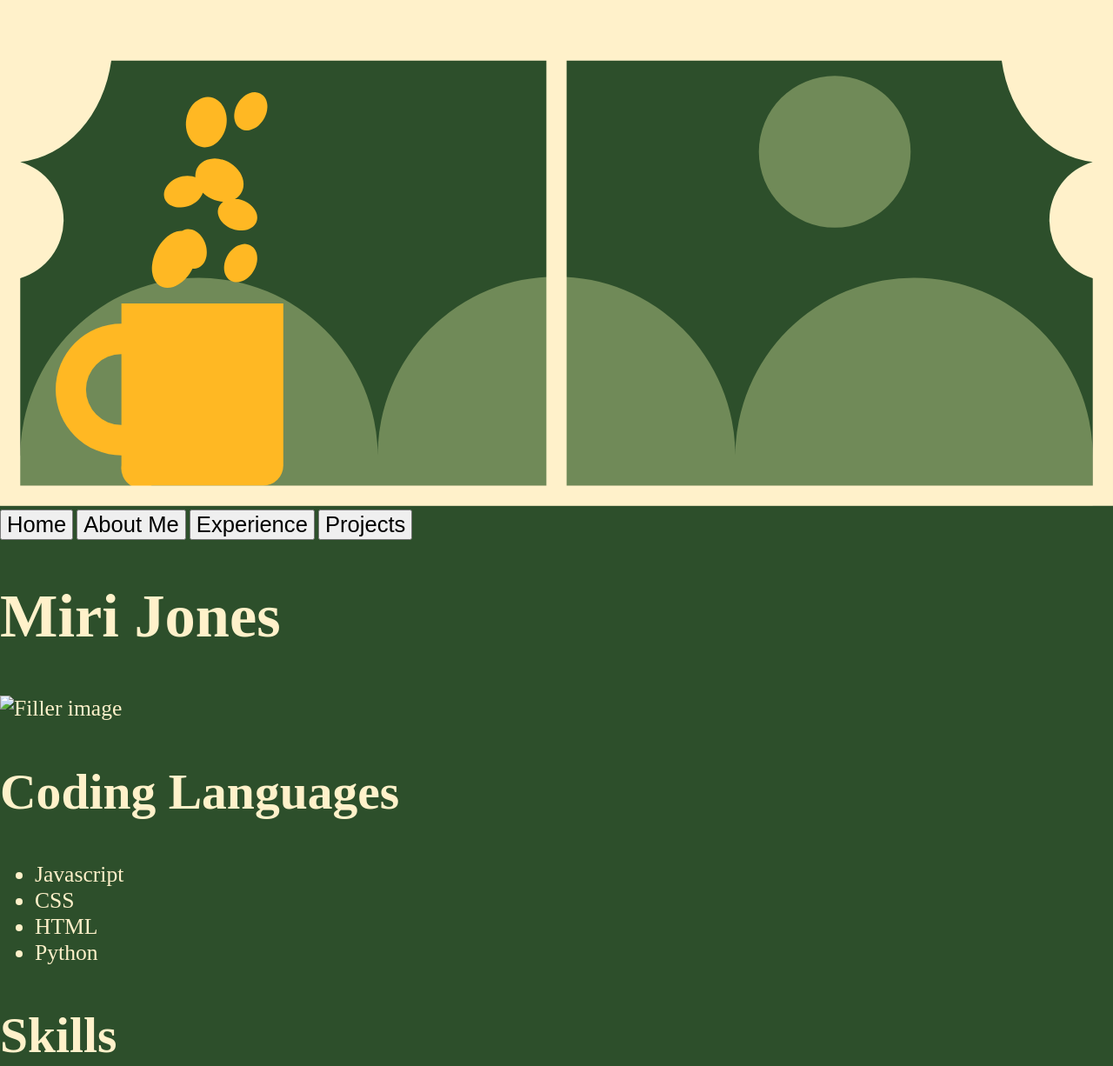
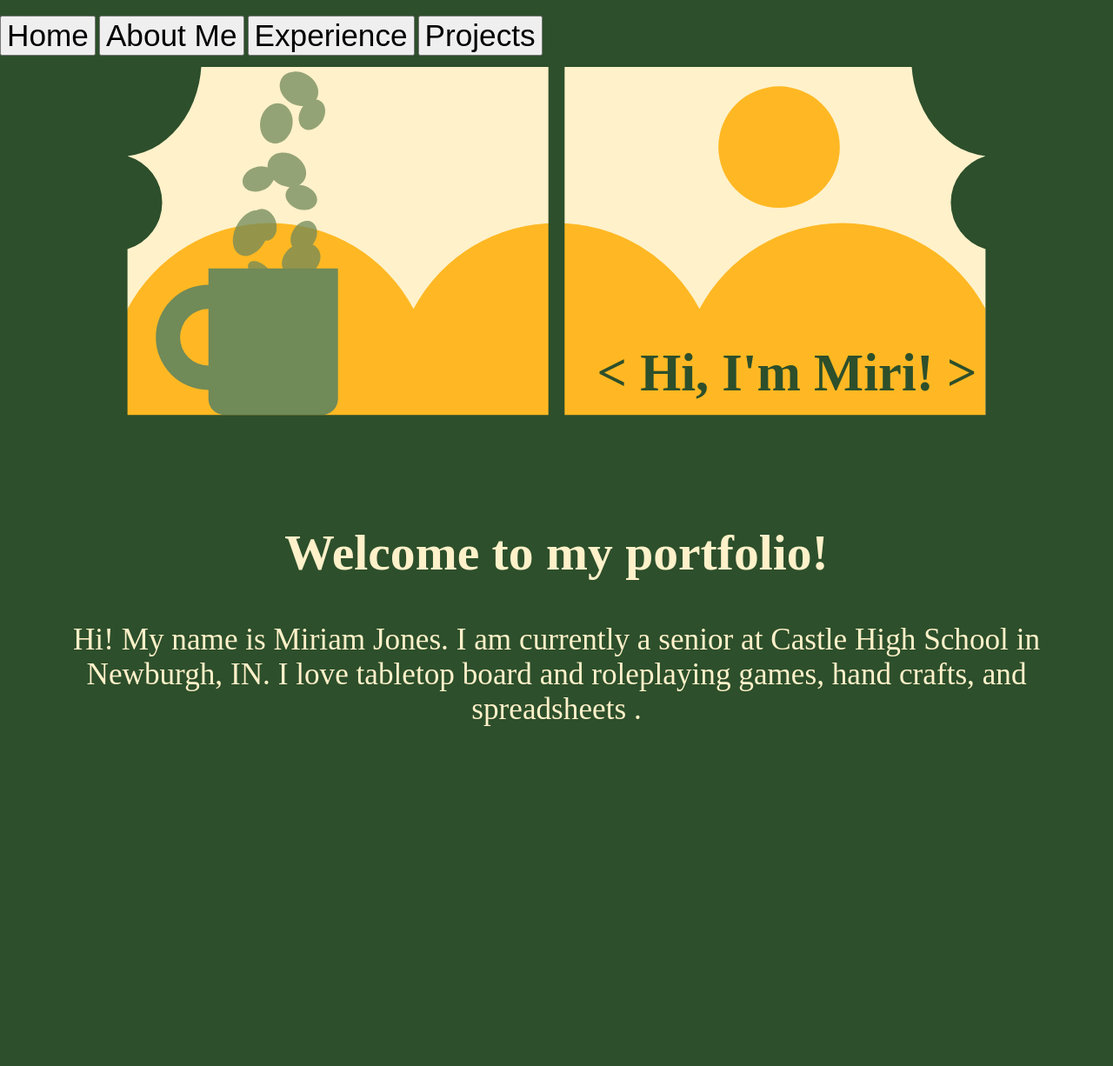
Before and after one commit to HappyMimic/Portfolio, a plain HTML site: page index.html in a window 1280 px wide. Shown: the top 1226 px of the page at 87% size. After the commit the page ends 896 px from the top, so only its background shows below. Drawn offline with Linux system fonts and the light colour scheme.

Commit message:
7.1.26 Adding separate Information now.

```diff
--- a/index.html
+++ b/index.html
@@ -3,25 +3,27 @@
     <head>
         <link rel='stylesheet' href="style.css">
         <script defer src="testj.js"></script>
-
-        <svg id="layersave" viewBox="0, 0, 1100, 500" xmlns="http://www.w3.org/2000/svg" xmlns:xlink="http://www.w3.org/1999/xlink">
+        <svg height="0" width="0" id="layersave" viewBox="0, 0, 0, 0" xmlns="http://www.w3.org/2000/svg" xmlns:xlink="http://www.w3.org/1999/xlink">
             <defs>
-                <g class="layers">
-                    <path class="home" id="window" d="M 0, 0
+                <g class="home" id="window">
+                    <path id="window" d="M 0, 0
                     L 0, 500 1100, 500 1100, 0
                     Z
-                    M 110, 60
+                    M 110, 20
                     A 100 120 0 0 1 20, 160
                     A 60 60 0 0 1 20, 275
-                    L 20, 480 540, 480 540, 60
+                    L 20, 480 540, 480 540, 20
                     Z
-                    M 990, 60
+                    M 990, 20
                     A 100 120 0 0 0 1080, 160
                     A 60 60 0 0 0 1080, 275
-                    L 1080, 480 560, 480 560, 60
+                    L 1080, 480 560, 480 560, 20
                     Z" fill-rule="evenodd"
                     />
-                    <g class="home" id="mug"><path d="
+                    <text id="text"x="600" y="450" style="font:bold 65px serif">&lt; Hi, I'm Miri! &gt;</text>
+                </g>
+                <g class="home" id="mug">
+                    <path style="opacity: 75%" id="steam" d="
                     M 155, 280
                     a 20, 30 27 1 1 1, 1
                     Z
@@ -45,14 +47,22 @@
                     Z
                     m 35, -65
                     a 20, 15 -60 1 1 1, 1
+                    Z
+                    m -20, -35
+                    a 20, 25 -60 1 1 1, 1
+                    Z
+                    m 0, 215
+                    a 20, 25 60 1 1 1, 1
+                    Z
+                    m -40, 5
+                    a 10, 18 -50 1 1 1, 1
                     Z"/>
-
-                        <path d="M 150, 480
+                    <path id="mug" d="M 140, 481
                     A 20, 20 0 0 1 120, 460
                     L 120, 450
                     A 50, 50 0 1 1 120 320
                     L 120, 300 280, 300 280, 460
-                        A 20, 20 0 0 1 260, 480
+                    A 20, 20 0 0 1 260, 481
                     Z
                     M 120, 420
                     A 30, 30 0 1 1 120 350
@@ -60,10 +70,10 @@
                     />
                 </g>
                 <path class="home"id="midground" d="M 0 500
-                    L 20 450
-                    A 176.67 176.67 90 0 1 373.33 450
-                    A 176.67 176.67 90 0 1 726.67 450
-                    A 176.67 176.67 90 0 1 1080 450
+                L 20 350
+                A 200 200 90 0 1 373.33 350
+                A 200 200 90 0 1 726.67 350
+                A 200 200 90 0 1 1080 350
                 L 1080, 500
                 Z
 
@@ -76,58 +86,39 @@
                 L 0, 500 1100, 500 1100, 0
                 Z" fill-rule="evenodd"
                 />
-                </g>
             </defs>
         </svg>
+        <title>Miriam Jones' Portfolio</title>
     </head>
-    <body style="background-color:var(--first);color:var(--fourth)">
-        <svg class="layer" id="layer3" viewBox="0, 0, 1100, 500" xmlns="http://www.w3.org/2000/svg" xmlns:xlink="http://www.w3.org/1999/xlink" width="100vw">
-            <use x="0" y="0" href="#background" fill="var(--first)"/>
-        </svg>
-        <svg class="layer" id="layer2" viewBox="0, 0, 1100, 500" xmlns="http://www.w3.org/2000/svg" xmlns:xlink="http://www.w3.org/1999/xlink" width="100vw">
-            <use x="0" y="0" href="#midground" fill="var(--second)"/>
-        </svg>
-        <svg class="layer" id="layer2" viewBox="0, 0, 1100, 500" xmlns="http://www.w3.org/2000/svg" xmlns:xlink="http://www.w3.org/1999/xlink" width="100vw">
-            <use x="0" y="0" href="#mug" fill="var(--third)"/>
-        </svg>
-        <svg class="layer" id="layer1" viewBox="0, 0, 1100, 500" xmlns="http://www.w3.org/2000/svg" xmlns:xlink="http://www.w3.org/1999/xlink" width="100vw">
-            <use x="0" y="0" href="#window" fill="var(--fourth)"/>
-        </svg>
-        <header>
+    <body>
         <div class="navbar">
             <button id="home" onclick="location.href='index.html'">Home</button>
             <button id="trad">About Me</button>
             <button id="holiday">Experience</button>
             <button id="comfort">Projects</button>
         </div>
-        </header>
-        <main>
+        <div class="svg-layer">
+            <svg class="layer" id="layer3" viewBox="0, 51, 1100, 500" xmlns="http://www.w3.org/2000/svg" xmlns:xlink="http://www.w3.org/1999/xlink" width="100vw">
+                <use x="0" y="0" href="#background" fill="var(--fourth)"/>
+            </svg>
+            <svg class="layer" id="layer2" viewBox="0, 51, 1100, 500" xmlns="http://www.w3.org/2000/svg" xmlns:xlink="http://www.w3.org/1999/xlink" width="100vw">
+                <use x="0" y="0" href="#midground" fill="var(--third)"/>
+            </svg>
+            <svg class="layer" id="layer2" viewBox="0, 51, 1100, 500" xmlns="http://www.w3.org/2000/svg" xmlns:xlink="http://www.w3.org/1999/xlink" width="100vw">
+                <use x="0" y="0" href="#mug" fill="var(--second)"/>
+            </svg>
+            <svg class="layer" id="layer1" viewBox="0, 50, 1100, 500" xmlns="http://www.w3.org/2000/svg" xmlns:xlink="http://www.w3.org/1999/xlink" width="100vw">
+                <use x="0" y="0" href="#window" fill="var(--first)"/>
+            </svg>
+        </div>
         <div class="banner">
-                <h1>Miri Jones</h1>
-                <h4 class="subtitle"></h4>
+            <h1>Hi, I'm <br>Miri Jones!</h1>
         </div>
-            <div class="image">
-                <img src="" alt="Filler image">
-            </div>
-            <div class="content" id="recipes">
-                <div class="clipbd">
-                    <h1></h1>
-                    <h2>Coding Languages</h2>
-                        <ul id="comfort">
-                        <li>Javascript</li>
-                        <li>CSS</li>
-                        <li>HTML</li>
-                        <li>Python</li>
-                    </ul>
-                    <h2>Skills</h2>
-                        <ul>
-                            <li></li>
-                        </ul>
+        <div class="content">
+            <div class="thickmargin centered">
+            <h2>Welcome to my portfolio!</h2>
+            <p>Hi! My name is Miriam Jones. I am currently a senior at Castle High School in Newburgh, IN. I love tabletop board and roleplaying games, hand crafts, and spreadsheets .</p>
             </div>
         </div>
-        </main>
-        <footer>
-
-        </footer>
     </body>
 </html>
--- a/style.css
+++ b/style.css
@@ -1,66 +1,19 @@
-/*Pallete(s) being used/considered
-    Coolors:
-        Purple Raindrops
-        Vibrant Tones:
-
-*/
 :root {
-    /*Mine?*/
-    --a0:#ff6b35;
-    --b0:#f7c59f;
-    --c0:#efefd0;
-    --d0:#86cb92;
-    --e0:#71b48d;
-    --f0:#488da2;
-    --g0:#4459b5;
-    --h0:#502ea0;
-    --i0:#7e11c7;
-    --j0:#f322c2;
-
-    /*#845ec2 - Friend palette*/
-    --a1:#845ec2;
-    --b1:#c197ff;
-    --c1:#00c9a7;
-    --d1:#005b44;
-
-    /*00c9a7 - matching gradient*/
-    --a2: #00c9a7;
-    --b2: #00b6bd;
-    --c2: #00a0c7;
-    --d2: #0088c2;
-    --e2: #496ead;
-    --f2: #68558d;
-
-    /*00c9a7 - Matching palette*/
-    --a3: #00c9a7;
-    --b3: #354b45;
-    --c3: #98b0a9;
-    --d3: #c2a3fd;
-    --e3: #8a6fc4;
-
-    /*#00c9a7 - skip shade gradient*/
-    --a4: #00c9a7;
-    --b4: #66D79B;
-    --c4: #9CE492;
-    --d4: #CDEE8F;
-
-    /*#00c9a7 - collective*/
-    --a5: #00c9a7;
-    --b5: #00A6AB;
-    --c5: #008FF1;
-
     --first: #2D4F2B;
     --second: #708A58;
     --third: #FFB823;
     --fourth: #FFF1CA;
+    overscroll-behavior:none;
 }
 
 body {
     margin:0px;
+    background:var(--first);
+    color:var(--fourth);
 }
 
 :is(p, ul, ol, a, button, img) {
-    font-size:2vw;
+    font-size:2.75vw;
 }
 
 h1 {
@@ -79,18 +32,52 @@ h4 {
     font-size:3vw;
 }
 
-.layer{
-    width:100vw;
-    position:absolute;
-    left:0px;
-    top:0px;
+.svg-layer{
+    position:relative;
     z-index:-1;
+    width:80vw;
+    top:1vw;
+    height: calc(450px * 100vw / 1100px);
+    left: calc((20vw) / 2);
+    .layer{
+        width:100%;
+        position:absolute;
+        z-index:-1;
+    }
 }
 
-#layer1 {
-    fill:red;
+.centered {
+    text-align:center;
 }
 
-:not(.layer) {
+.thickmargin {
+    padding:2vw;
+}
+
+.navbar {
+    width:100vw;
+    z-index: 1;
+}
+
+:not(.svglayers) {
     z-index:0;
 }
+
+.banner {
+    width:30vw;
+    padding-left:55vw;
+    text-align:left;
+    z-index:2;
+    top:5vw;
+    /* background-color:var(--first); */
+    display:none;
+    position:relative;
+    color:var(--third)
+}
+
+.content {
+    position:relative;
+    background:var(--first);
+    color:var(--fourth);
+    top: calc(400 * 100vw / 1100);
+}
```
Also changed, not shown: sources.txt. Lines whose indentation alone changed are shown as unchanged.
